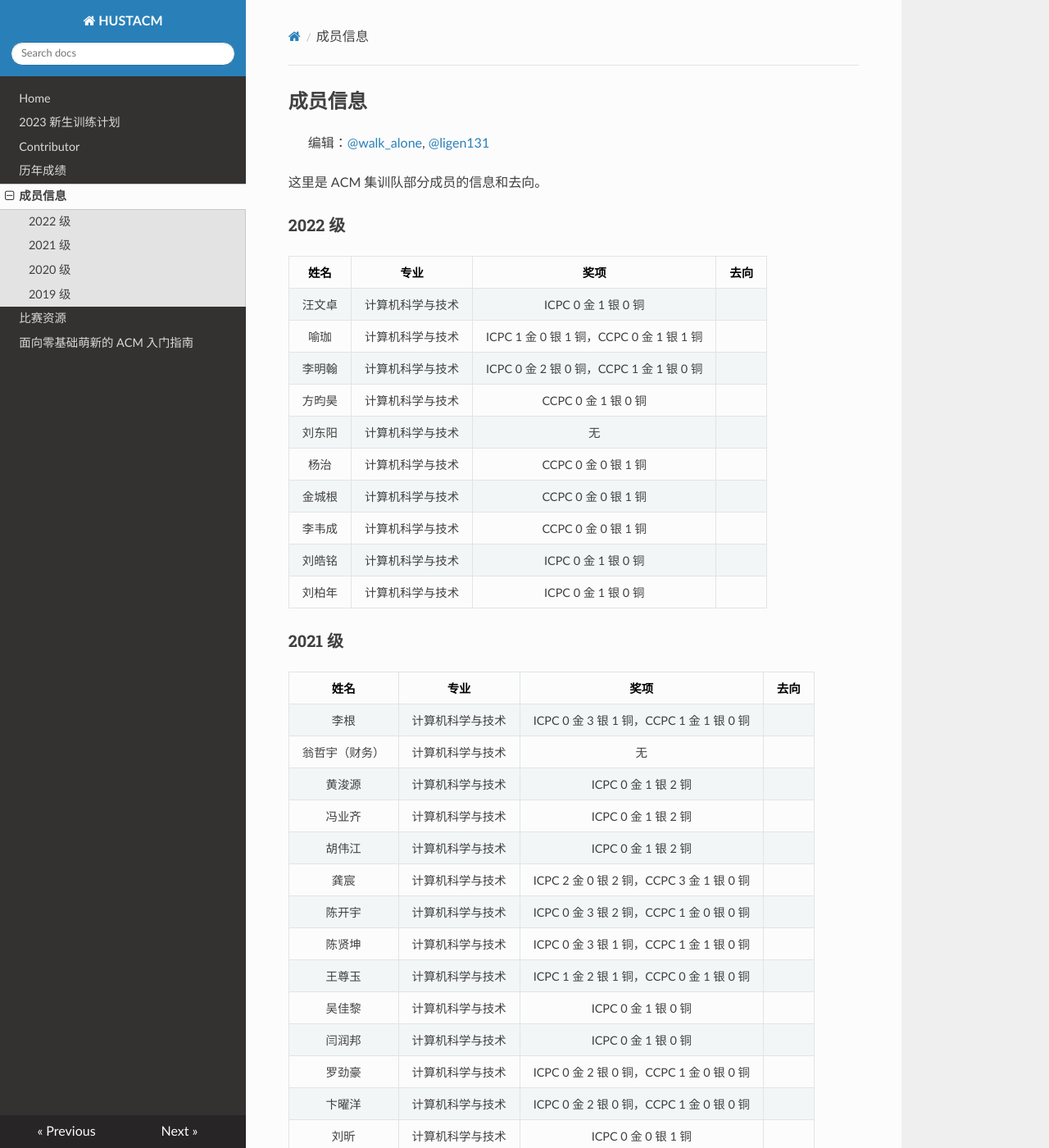
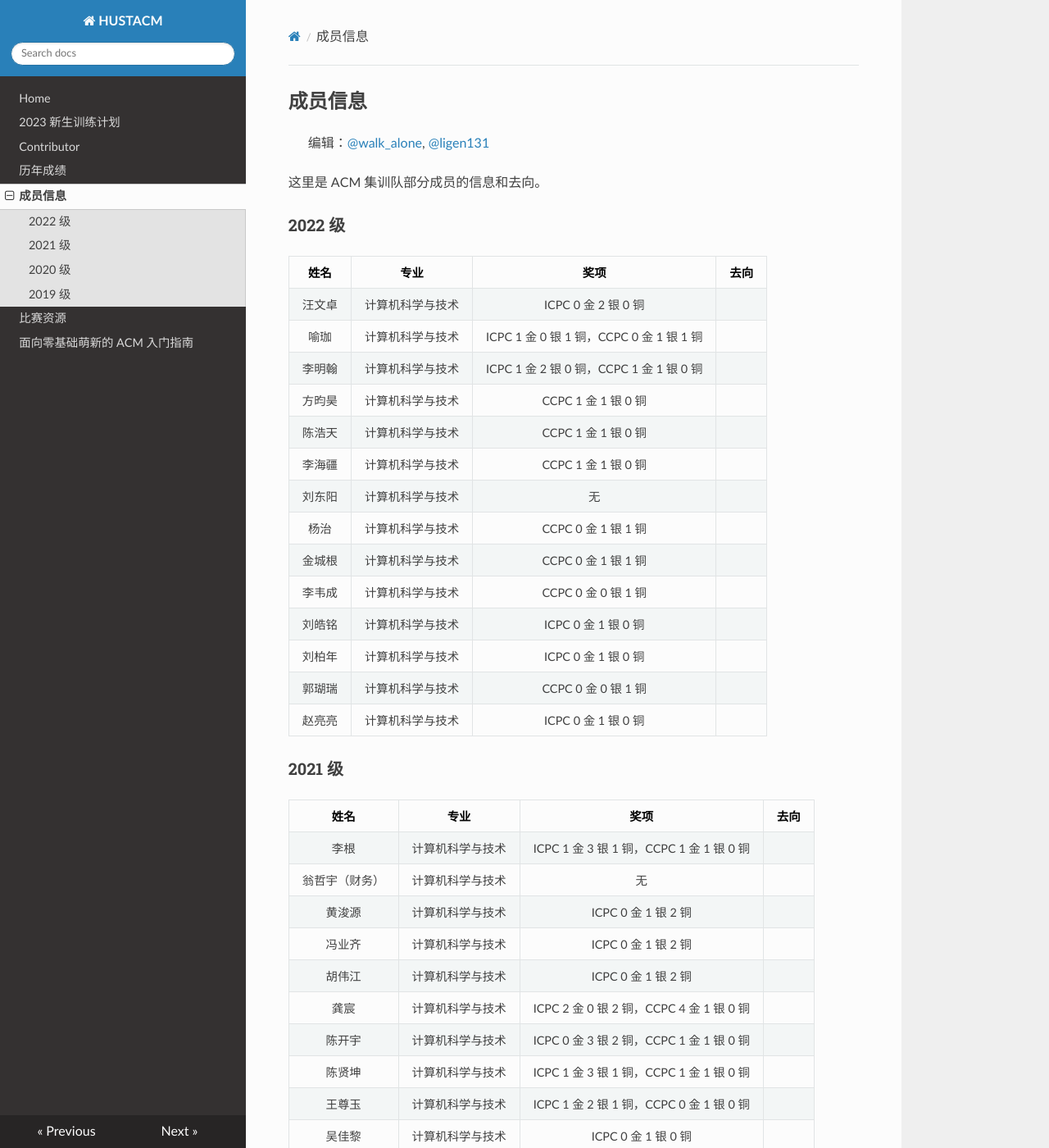
Before and after one commit to HUSTACM/hustacm.com, an MkDocs documentation site: the page built from docs/成员信息.md, in a window 1280 px wide and 1400 px high. Shown: the whole window at 82% size. Built offline with MkDocs 1.6.1, drawn with Linux system fonts in a browser that asks for light colours; nearby versions of some CDN libraries; some of the changed text lies outside the part shown.

Commit message:
Update 成员信息.md
更新 2023 ECF CCPCF 等同期比赛

```diff
--- a/docs/成员信息.md
+++ b/docs/成员信息.md
@@ -8,56 +8,64 @@
 
 |   姓名   |   专业   |   奖项   |  去向 |
 | :----: | :----: | :----: |:----:|
-|汪文卓|计算机科学与技术|ICPC 0 金 1 银 0 铜||
+|汪文卓|计算机科学与技术|ICPC 0 金 2 银 0 铜||
 |喻珈|计算机科学与技术|ICPC 1 金 0 银 1 铜，CCPC 0 金 1 银 1 铜||
-|李明翰|计算机科学与技术|ICPC 0 金 2 银 0 铜，CCPC 1 金 1 银 0 铜||
-|方昀昊|计算机科学与技术|CCPC 0 金 1 银 0 铜||
+|李明翰|计算机科学与技术|ICPC 1 金 2 银 0 铜，CCPC 1 金 1 银 0 铜||
+|方昀昊|计算机科学与技术|CCPC 1 金 1 银 0 铜||
+|陈浩天|计算机科学与技术|CCPC 1 金 1 银 0 铜||
+|李海疆|计算机科学与技术|CCPC 1 金 1 银 0 铜||
 |刘东阳|计算机科学与技术|无||
-|杨治|计算机科学与技术|CCPC 0 金 0 银 1 铜||
-|金城根|计算机科学与技术|CCPC 0 金 0 银 1 铜||
+|杨治|计算机科学与技术|CCPC 0 金 1 银 1 铜||
+|金城根|计算机科学与技术|CCPC 0 金 1 银 1 铜||
 |李韦成|计算机科学与技术|CCPC 0 金 0 银 1 铜||
 |刘皓铭|计算机科学与技术|ICPC 0 金 1 银 0 铜||
 |刘柏年|计算机科学与技术|ICPC 0 金 1 银 0 铜||
+|郭瑚瑞|计算机科学与技术|CCPC 0 金 0 银 1 铜||
+|赵亮亮|计算机科学与技术|ICPC 0 金 1 银 0 铜||
 
 ### 2021 级
 
 |   姓名   |   专业   |   奖项   |  去向 |
 | :----: | :----: | :----: |:----:|
-|李根|计算机科学与技术|ICPC 0 金 3 银 1 铜，CCPC 1 金 1 银 0 铜||
+|李根|计算机科学与技术|ICPC 1 金 3 银 1 铜，CCPC 1 金 1 银 0 铜||
 |翁哲宇（财务）|计算机科学与技术|无||
 |黄浚源|计算机科学与技术|ICPC 0 金 1 银 2 铜||
 |冯业齐|计算机科学与技术|ICPC 0 金 1 银 2 铜||
 |胡伟江|计算机科学与技术|ICPC 0 金 1 银 2 铜||
-|龚宸|计算机科学与技术|ICPC 2 金 0 银 2 铜，CCPC 3 金 1 银 0 铜||
-|陈开宇|计算机科学与技术|ICPC 0 金 3 银 2 铜，CCPC 1 金 0 银 0 铜||
-|陈贤坤|计算机科学与技术|ICPC 0 金 3 银 1 铜，CCPC 1 金 1 银 0 铜||
+|龚宸|计算机科学与技术|ICPC 2 金 0 银 2 铜，CCPC 4 金 1 银 0 铜||
+|陈开宇|计算机科学与技术|ICPC 0 金 3 银 2 铜，CCPC 1 金 1 银 0 铜||
+|陈贤坤|计算机科学与技术|ICPC 1 金 3 银 1 铜，CCPC 1 金 1 银 0 铜||
 |王尊玉|计算机科学与技术|ICPC 1 金 2 银 1 铜，CCPC 0 金 1 银 0 铜||
 |吴佳黎|计算机科学与技术|ICPC 0 金 1 银 0 铜||
 |闫润邦|计算机科学与技术|ICPC 0 金 1 银 0 铜||
-|罗劲豪|计算机科学与技术|ICPC 0 金 2 银 0 铜，CCPC 1 金 0 银 0 铜||
-|卞曜洋|计算机科学与技术|ICPC 0 金 2 银 0 铜，CCPC 1 金 0 银 0 铜||
+|罗劲豪|计算机科学与技术|ICPC 0 金 2 银 0 铜，CCPC 1 金 1 银 0 铜||
+|卞曜洋|计算机科学与技术|ICPC 0 金 2 银 0 铜，CCPC 1 金 1 银 0 铜||
 |刘昕|计算机科学与技术|ICPC 0 金 0 银 1 铜||
 |刘祖泰|船舶与海洋工程|ICPC 0 金 0 银 1 铜||
 |马承宇|计算机科学与技术|ICPC 0 金 0 银 1 铜||
 |周瑞骁|计算机科学与技术|ICPC 0 金 0 银 1 铜||
+|曹翰林|网络空间安全|ICPC 0 金 1 银 0 铜||
+|陈诺|计算机科学与技术|CCPC 0 金 0 银 1 铜||
+|徐宇亮|网络空间安全|ICPC 0 金 1 银 0 铜||
 |陈炫旭|计算机科学与技术|无||
 |庄景豪|计算机科学与技术|无||
 |吕家新|计算机科学与技术|无||
 |蔡宇杰|计算机科学与技术|无||
 
+
 ### 2020 级
 
 |   姓名   |   专业   |   奖项   |  去向 |
 | :----: | :----: | :----: |:----:|
-|范彦廷（队长）|计算机科学与技术|ICPC 2 金 1 银 2 铜，CCPC 0 金 2 银 1 铜||
+|范彦廷（队长）|计算机科学与技术|ICPC 2 金 1 银 3 铜，CCPC 0 金 2 银 1 铜||
 |叶佳|信息安全|ICPC 1 金 3 银 2 铜，CCPC 1 金 0 银 0 铜||
-|俞仲遥|电气工程|ICPC 4 金 1 银 0 铜，CCPC 1 金 2 银 0 铜||
+|俞仲遥|电气工程|ICPC 4 金 1 银 0 铜，CCPC 2 金 2 银 0 铜||
 |余泽坤|计算机科学与技术|ICPC 1 金 3 银 2 铜，CCPC 1 金 0 银 0 铜||
-|匡智颉|计算机科学与技术|ICPC 0 金 2 银 0 铜，CCPC 0 金 0 银 1 铜||
+|匡智颉|计算机科学与技术|ICPC 0 金 2 银 0 铜，CCPC 1 金 0 银 1 铜||
 |魏天行|软件工程|ICPC 0 金 1 银 1 铜||
 |贺孜卓|网络空间安全|ICPC 0 金 1 银 2 铜|就业|
-|陈宇昂|网络空间安全|ICPC 0 金 1 银 1 铜，CCPC 0 金 0 银 1 铜||
-|陶奕衡|网络空间安全|ICPC 0 金 1 银 1 铜||
+|陈宇昂|网络空间安全|ICPC 0 金 1 银 1 铜，CCPC 1 金 0 银 1 铜||
+|陶奕衡|网络空间安全|ICPC 1 金 1 银 1 铜||
 |付景洋|计算机科学与技术|ICPC 0 金 0 银 1 铜，CCPC 0 金 0 银 1 铜|本校保研|
 |唐继民|计算机科学与技术|ICPC 0 金 0 银 2 铜||
 |常嘉祥|生物医学工程|ICPC 0 金 0 银 1 铜||
@@ -70,7 +78,7 @@
 |沈奥成|信息安全|ICPC 3 金 2 银 1 铜，CCPC 1 银|本校保研|
 |李扬天（财务）|英语|ICPC 0 金 0 银 2 铜|出国|
 |章万扬（财务）|英语|无||
-|郑欣|计算机科学与技术|ICPC 4 金 3 银 1 铜，CCPC 3 金 1 银 0 铜|南大保研|
+|郑欣|计算机科学与技术|ICPC 4 金 3 银 1 铜，CCPC 4 金 1 银 0 铜|南大保研|
 |何佳林|计算机科学与技术|ICPC 3 金 1 银 3 铜，CCPC 1 金 2 银 1 铜|本校保研|
 |彭力|软件工程|ICPC 1 金 0 银 1 铜|北大保研|
 |李文重|信息安全|ICPC 1 金 1 银 1 铜，CCPC 1 金 0 银 0 铜|上交保研|
```
